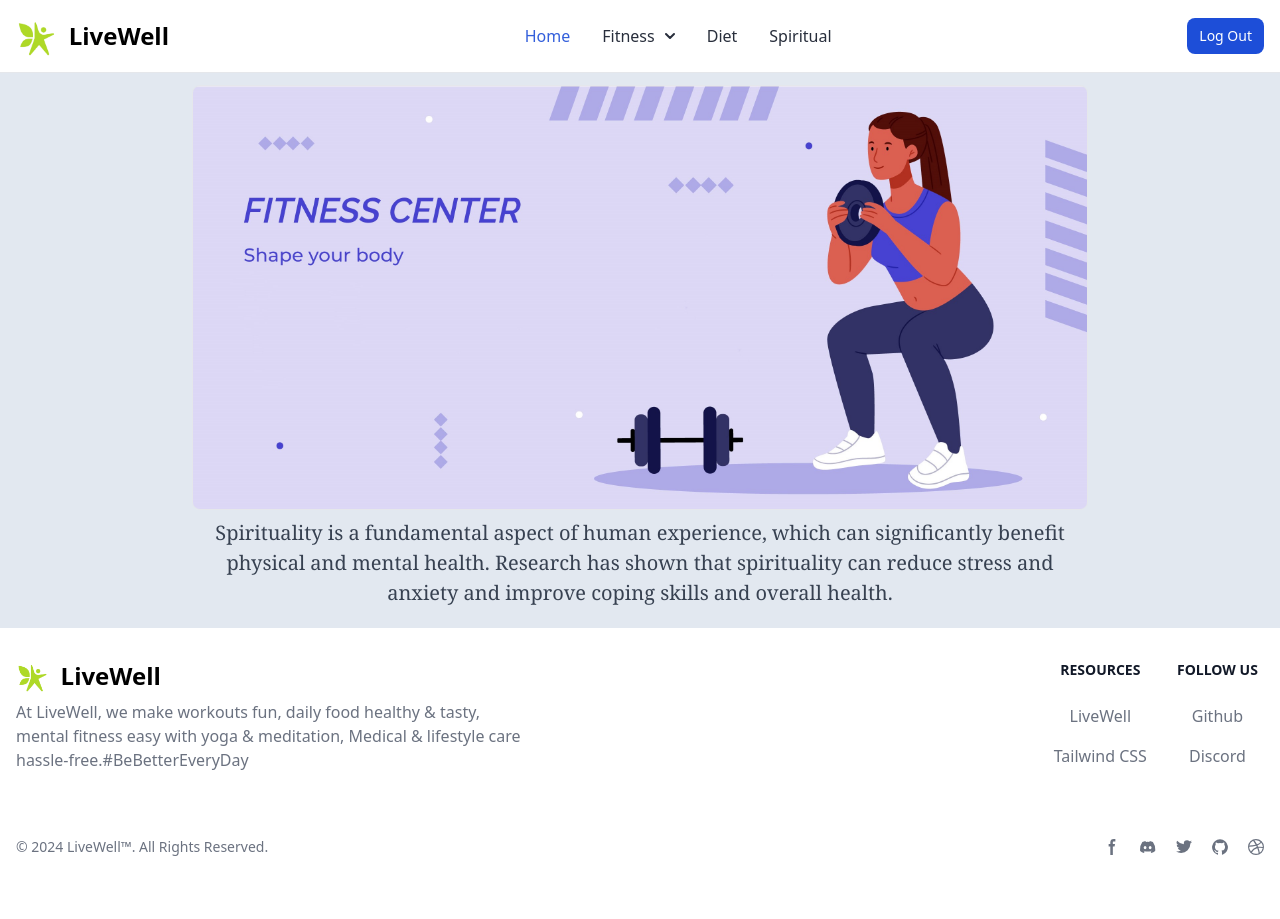
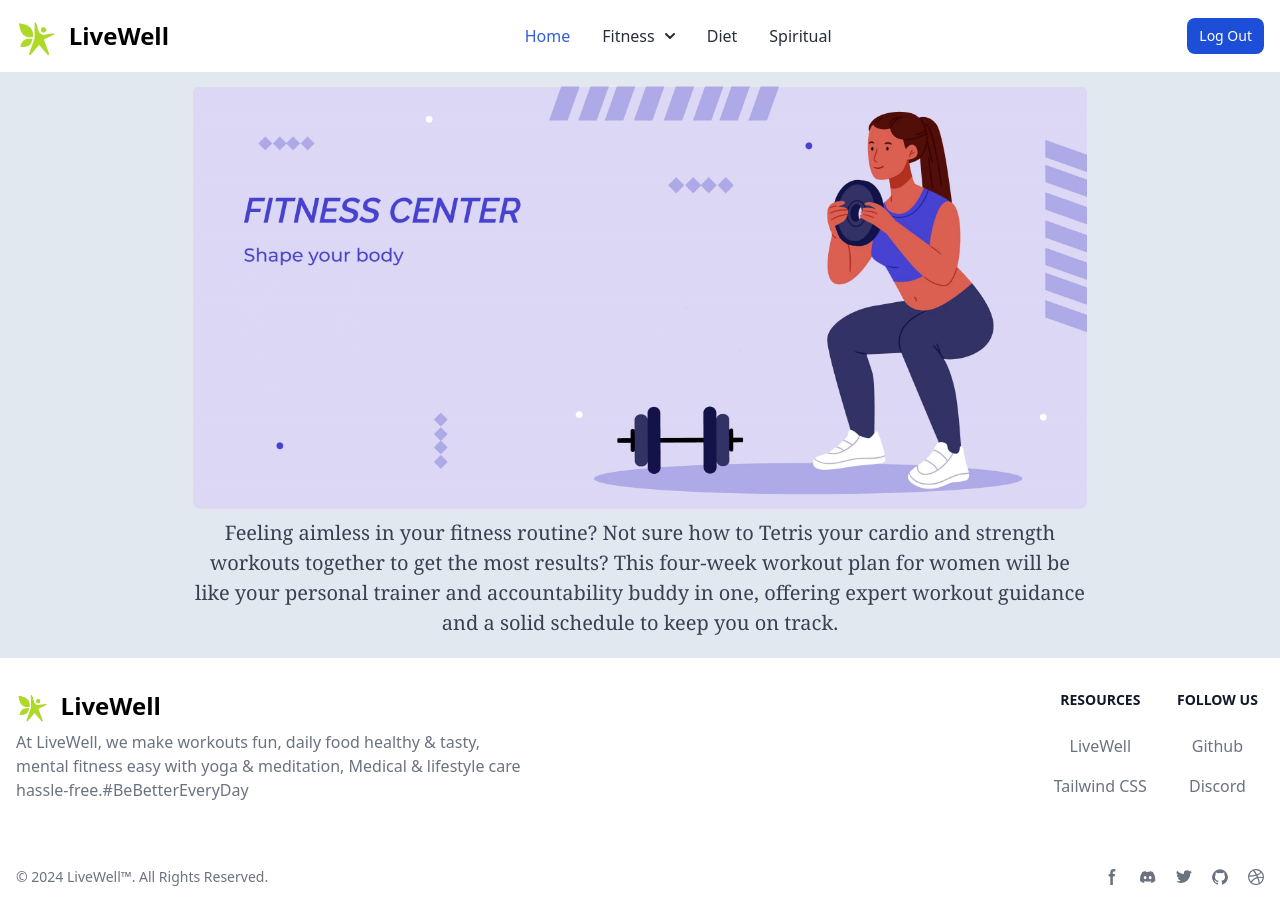
Before and after one commit to sandipsk01/LiveWell_React, a React (Create React App) app: page /women in a window 1280 px wide. Before the commit the page ends 889 px from the top, so only its background shows below. Built offline with nearby package versions, Linux system fonts and the light colour scheme.

Commit message:
women workout

```diff
--- a/src/Components/Fitness/Fitwomen/Fitwomen.js
+++ b/src/Components/Fitness/Fitwomen/Fitwomen.js
@@ -11,10 +11,7 @@ export default function Fitwomen() {
         />
 
         <h5 className="my-2 text-[20px] font-serif  text-gray-700">
-          Spirituality is a fundamental aspect of human experience, which can
-          significantly benefit physical and mental health. Research has shown
-          that spirituality can reduce stress and anxiety and improve coping
-          skills and overall health.
+        Feeling aimless in your fitness routine? Not sure how to Tetris your cardio and strength workouts together to get the most results? This four-week workout plan for women will be like your personal trainer and accountability buddy in one, offering expert workout guidance and a solid schedule to keep you on track.
         </h5>
       </div>
     </div>
```
